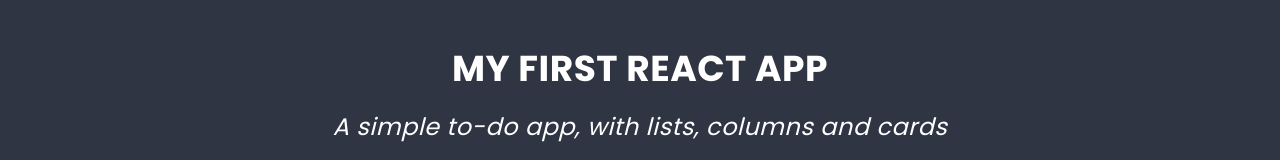
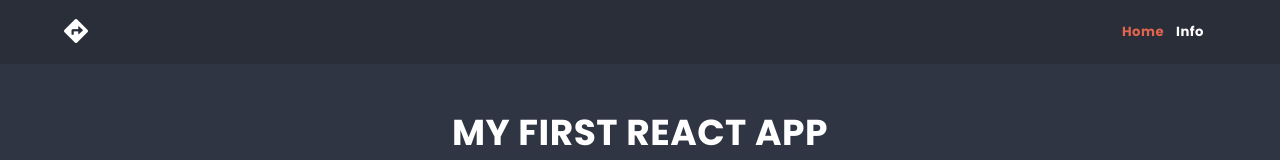
Before and after one commit to rado-jedro/react-to-do-app-2, a React app: page / in a window 1280 px wide. Shown: the top 160 px of the page. Built offline with nearby package versions, Linux system fonts and the light colour scheme.

Commit message:
Add routing

```diff
--- a/src/components/App/App.js
+++ b/src/components/App/App.js
@@ -1,10 +1,18 @@
 import React from 'react';
 import Home from '../Home/HomeContainer';
+import Info from '../Info/Info';
+import {BrowserRouter, Switch, Route} from 'react-router-dom';
+import MainLayout from '../MainLayout/MainLayout';
 
 const App = () => (
-  <div>
-    <Home />
-  </div>
+  <BrowserRouter>
+    <MainLayout>
+      <Switch>
+        <Route exact path='/' component={Home} />
+        <Route exact path='/info' component={Info} />
+      </Switch>
+    </MainLayout>
+  </BrowserRouter>
 );
 
 export default App;
```
